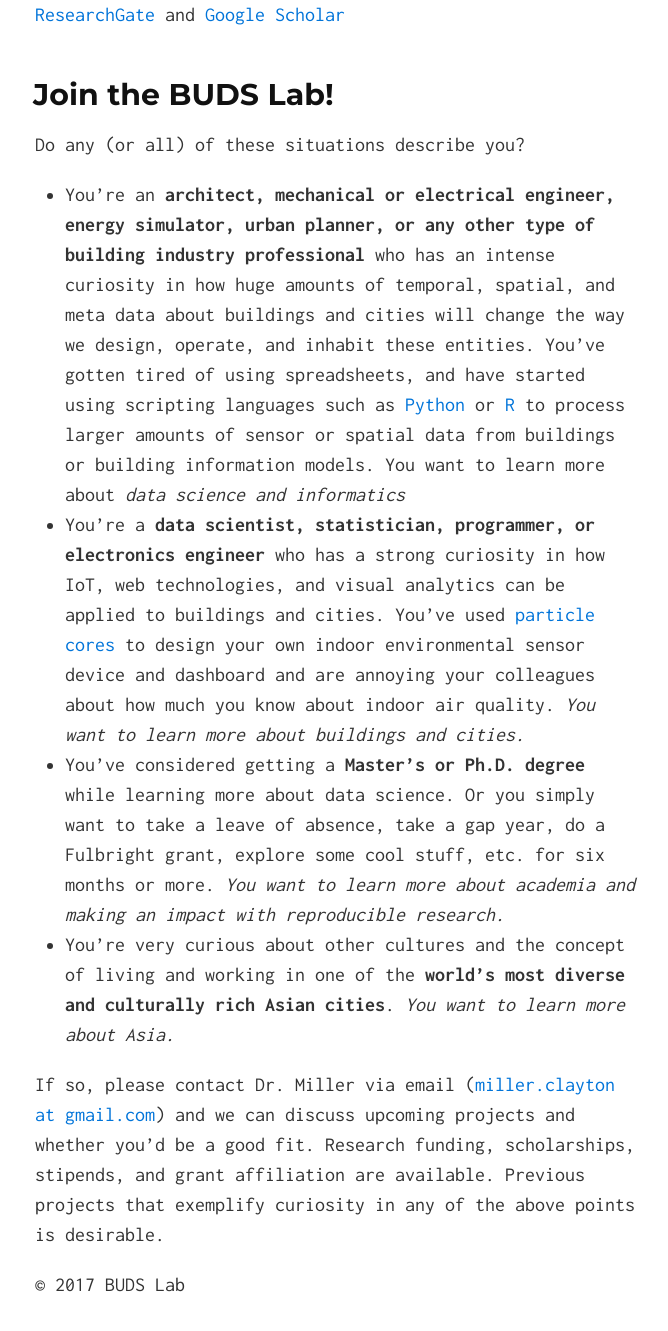
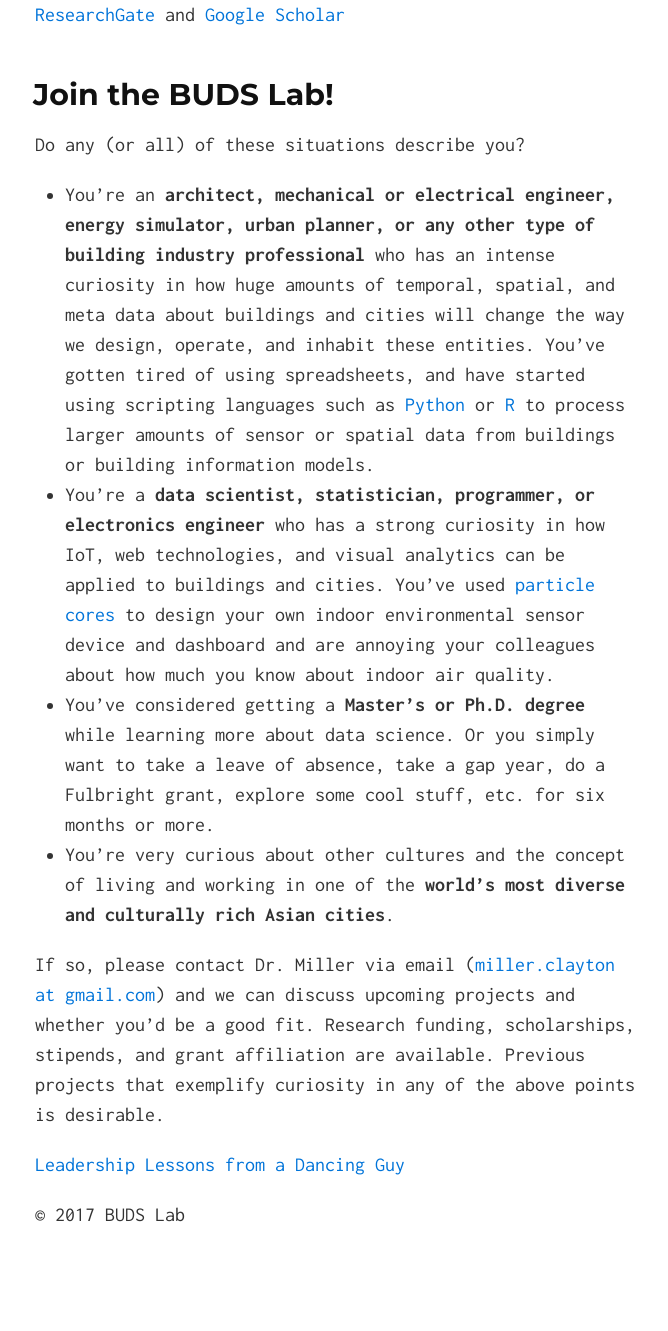
Before and after one commit to buds-lab/buds-lab.github.io, a Jekyll site: the page built from index.md, in a window 1280 px wide and 1400 px high, scrolled down 1570 px. Shown: the top 1331 px of the window, without its empty margins (305-973 px from the left). Built offline with Jekyll 4.4.1, drawn with Linux system fonts in a browser that asks for light colours.

Commit message:
added leadership lessons from a dancing guy

```diff
--- a/index.md
+++ b/index.md
@@ -26,12 +26,18 @@ All current and in-progress publications found on [ResearchGate](https://www.res
 
 ## Join the BUDS Lab!
 Do any (or all) of these situations describe you?
-* You're an **architect, mechanical or electrical engineer, energy simulator, urban planner, or any other type of building industry professional** who has an intense curiosity in how huge amounts of temporal, spatial, and meta data about buildings and cities will change the way we design, operate, and inhabit these entities. You've gotten tired of using spreadsheets, and have started using scripting languages such as [Python](https://www.python.org/){:target="_blank"} or [R](https://www.r-project.org/){:target="_blank"} to process larger amounts of sensor or spatial data from buildings or building information models. You want to learn more about *data science and informatics*
-* You're a **data scientist, statistician, programmer, or electronics engineer** who has a strong curiosity in how IoT, web technologies, and visual analytics can be applied to buildings and cities. You've used [particle cores](https://www.particle.io/){:target="_blank"} to design your own indoor environmental sensor device and dashboard and are annoying your colleagues about how much you know about indoor air quality. *You want to learn more about buildings and cities.*
-* You've considered getting a **Master's or Ph.D. degree** while learning more about data science. Or you simply want to take a leave of absence, take a gap year, do a Fulbright grant, explore some cool stuff, etc. for six months or more. *You want to learn more about academia and making an impact with reproducible research.*
-* You're very curious about other cultures and the concept of living and working in one of the **world's most diverse and culturally rich Asian cities**. *You want to learn more about Asia.*
+* You're an **architect, mechanical or electrical engineer, energy simulator, urban planner, or any other type of building industry professional** who has an intense curiosity in how huge amounts of temporal, spatial, and meta data about buildings and cities will change the way we design, operate, and inhabit these entities. You've gotten tired of using spreadsheets, and have started using scripting languages such as [Python](https://www.python.org/){:target="_blank"} or [R](https://www.r-project.org/){:target="_blank"} to process larger amounts of sensor or spatial data from buildings or building information models.
+<!-- You want to learn more about *data science and informatics* -->
+* You're a **data scientist, statistician, programmer, or electronics engineer** who has a strong curiosity in how IoT, web technologies, and visual analytics can be applied to buildings and cities. You've used [particle cores](https://www.particle.io/){:target="_blank"} to design your own indoor environmental sensor device and dashboard and are annoying your colleagues about how much you know about indoor air quality.
+<!-- *You want to learn more about buildings and cities.*  -->
+* You've considered getting a **Master's or Ph.D. degree** while learning more about data science. Or you simply want to take a leave of absence, take a gap year, do a Fulbright grant, explore some cool stuff, etc. for six months or more.
+<!-- *You want to learn more about academia and making an impact with reproducible research.* -->
+* You're very curious about other cultures and the concept of living and working in one of the **world's most diverse and culturally rich Asian cities**.
+<!-- *You want to learn more about Asia.* -->
 
 If so, please contact Dr. Miller via email ([miller.clayton at gmail.com](mailto:miller.clayton@gmail.com)) and we can discuss upcoming projects and whether you'd be a good fit. Research funding, scholarships, stipends, and grant affiliation are available. Previous projects that exemplify curiosity in any of the above points is desirable.
+
+[Leadership Lessons from a Dancing Guy](https://sivers.org/ff){:target="_blank"}
 
 &copy; 2017 BUDS Lab
 
```
